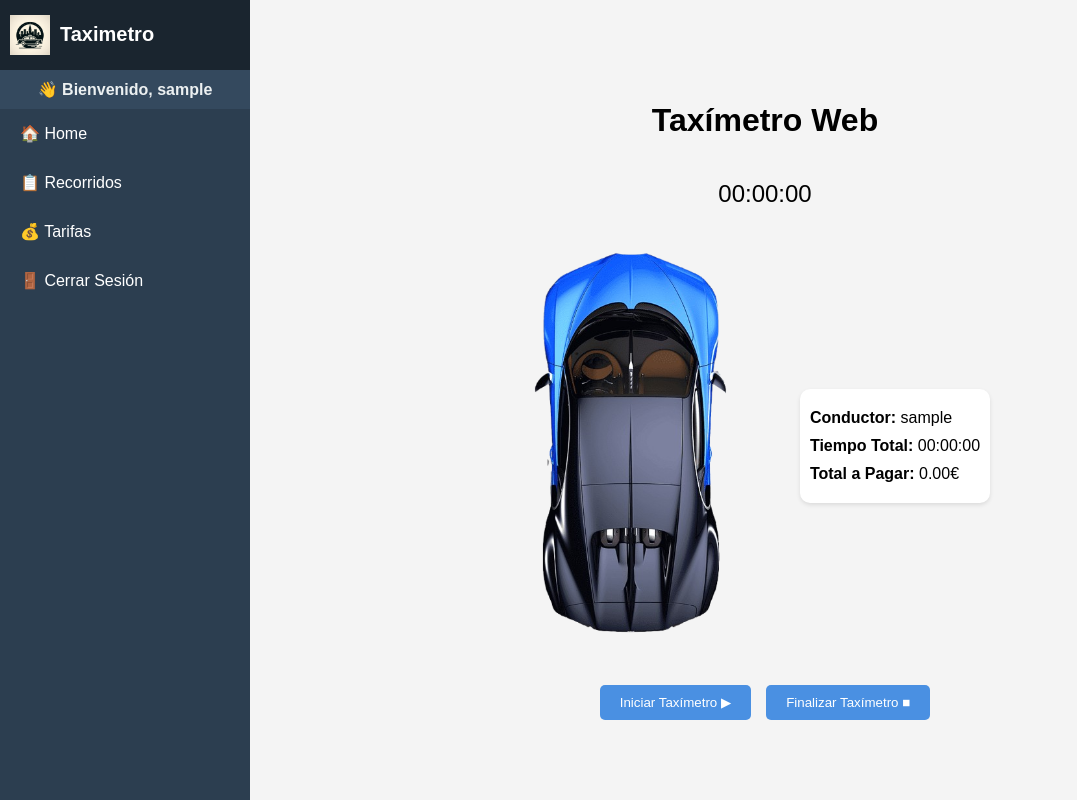
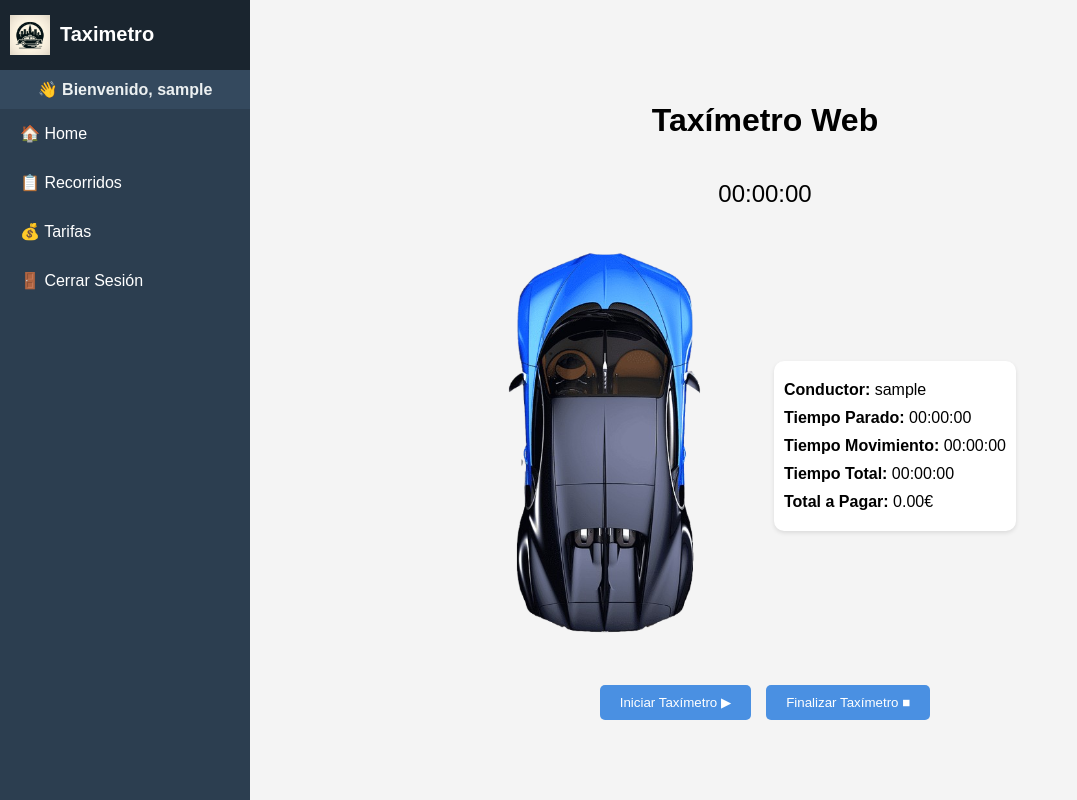
Before and after one commit to mr-melenas/ejercicios, a Flask app: page / in a window 1280 px wide. Shown: the whole page, without its empty margins (0-1077 px from the left). Run offline with Flask 3, Linux system fonts and the light colour scheme; the visitor is signed in with stand-in values (Sample User, id 1); some libraries are stand-ins or nearby versions.

Commit message:
el index funciona!

```diff
--- a/taximetro/taximetro_web/app.py
+++ b/taximetro/taximetro_web/app.py
@@ -111,22 +111,25 @@ def index():
 
 @app.route('/iniciar_taximetro', methods=['POST'])
 def iniciar_taximetro():
-    print("entro en iniciar_taximetro")
+    #print("entro en iniciar_taximetro")
     # Puedes registrar la hora de inicio si es necesario
     session['start_time'] = datetime.now()
     return jsonify({"status": "Taxímetro iniciado"})
 
 @app.route('/finalizar_taximetro', methods=['POST'])
 def finalizar_taximetro():
-    print("entro en iniciar_taximetro")
+    #print("entro en iniciar_taximetro")
     data = request.get_json()
     precio_parado= 0.02
     precio_movimiento= 0.05
     tiempo_total = data['tiempo_total']
     tiempo_movimiento = data['tiempo_movimiento']
-    tiempo_parado = tiempo_total - tiempo_movimiento
+    tiempo_parado = max(0, tiempo_total - tiempo_movimiento)  # Evitar valores negativos
     total_pagar = tiempo_parado * precio_parado + tiempo_movimiento * precio_movimiento
-
+    print(f"tiempo_parado {tiempo_parado}")
+    print(f"tiempo_movimiento {tiempo_movimiento}")
+    print(f"tiempo_total {tiempo_total} ")
+    print(f"total_pagar {total_pagar:.2f}€")
     # Guardar en MongoDB
     mongo.db.recorridos.insert_one({
         "conductor": session.get('usuario'),
@@ -137,7 +140,13 @@ def finalizar_taximetro():
         "fecha_registro": datetime.now()
     })
 
-    return jsonify({"total_pagar": total_pagar})
+    return jsonify({
+        "conductor": session.get('usuario'),
+        "tiempo_total": tiempo_total,
+        "tiempo_movimiento": tiempo_movimiento,
+        "tiempo_parado": tiempo_parado,
+        "total_pagar": total_pagar
+    })
 
 # Ruta para guardar un recorrido
 @app.route('/guardar_recorrido', methods=['POST'])
--- a/taximetro/taximetro_web/templates/index.html
+++ b/taximetro/taximetro_web/templates/index.html
@@ -162,6 +162,8 @@
 
             <div class="info-container" id="info">
                 <p><strong>Conductor:</strong> <span id="conductor">{{ usuario }}</span></p>
+                <p><strong>Tiempo Parado:</strong> <span id="tiempo_parado">00:00:00</span></p>
+                <p><strong>Tiempo Movimiento:</strong> <span id="tiempo_movimiento">00:00:00</span></p>
                 <p><strong>Tiempo Total:</strong> <span id="tiempo_total">00:00:00</span></p>
                 <p><strong>Total a Pagar:</strong> <span id="total_pagar">0.00€</span></p>
             </div>
@@ -176,6 +178,7 @@
     <script>
         let startTime, interval;
         let movimientoTime = 0;
+        let tiemposInicio = {};  // Almacena el tiempo de inicio por cada tecla
         let totalTime = 0;
         let car = document.getElementById('car');
 
@@ -189,15 +192,13 @@
 
         function finalizarTaximetro() {
             clearInterval(interval);
-            totalTime = (Date.now() - startTime) / 1000;
+            const totalTime = (Date.now() - startTime) / 1000;
             document.removeEventListener('keydown', girarCoche);
             document.removeEventListener('keyup', resetearCoche);
 
             fetch('/finalizar_taximetro', {
                 method: 'POST',
-                headers: {
-                    'Content-Type': 'application/json'
-                },
+                headers: { 'Content-Type': 'application/json' },
                 body: JSON.stringify({
                     tiempo_total: totalTime,
                     tiempo_movimiento: movimientoTime
@@ -206,6 +207,8 @@
             .then(response => response.json())
             .then(data => {
                 document.getElementById('conductor').textContent = data.conductor;
+                document.getElementById('tiempo_parado').textContent = formatTime(totalTime - movimientoTime);
+                document.getElementById('tiempo_movimiento').textContent = formatTime(movimientoTime);
                 document.getElementById('tiempo_total').textContent = formatTime(totalTime);
                 document.getElementById('total_pagar').textContent = `${data.total_pagar.toFixed(2)}€`;
             });
@@ -214,7 +217,6 @@
         function updateTimer() {
             let elapsedTime = Math.floor((Date.now() - startTime) / 1000);
             document.getElementById('timer').textContent = formatTime(elapsedTime);
-
         }
 
         function formatTime(seconds) {
@@ -227,9 +229,13 @@
         function girarCoche(event) {
             const key = event.key;
             if (key >= '0' && key <= '9') {
-                movimientoTime += 1; // Incrementa el tiempo de movimiento
+                if (!tiemposInicio[key]) {
+                    tiemposInicio[key] = Date.now();  // Registro del tiempo de inicio
+                }
                 if (key === '7') {
                     car.style.transform = 'rotate(-45deg)';
+                } else if (key === '8') {
+                    car.style.transform = 'rotate(0deg)';
                 } else if (key === '9') {
                     car.style.transform = 'rotate(45deg)';
                 } else {
@@ -239,8 +245,15 @@
         }
 
         function resetearCoche(event) {
-            if (event.key >= '0' && event.key <= '9') {
-                car.style.transform = 'rotate(0deg)';
+            const key = event.key;
+            console.log(`entra`);
+            if (key >= '0' && key <= '9' && tiemposInicio[key]) {
+                console.log(`entra2`);
+                const tiempoPresionado = (Date.now() - tiemposInicio[key]) / 1000;  // Tiempo presionado en segundos
+                movimientoTime += tiempoPresionado;  // Acumula el tiempo de movimiento
+                console.log(`Tecla ${key} presionada durante ${tiempoPresionado} segundos`);
+                delete tiemposInicio[key];  // Elimina el registro para esa tecla
+                car.style.transform = 'rotate(0deg)';  // Regresa el coche a su posición original
             }
         }
     </script>
```
